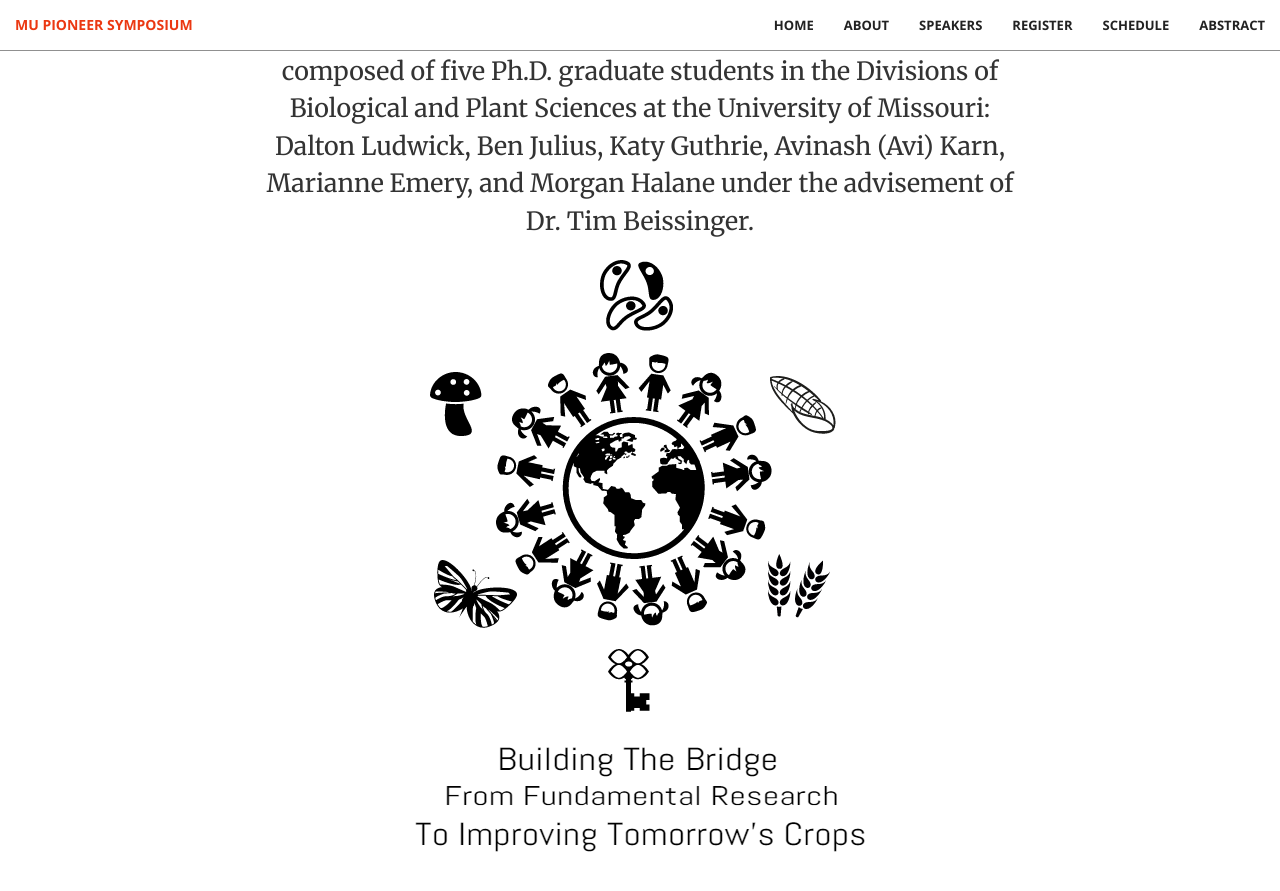
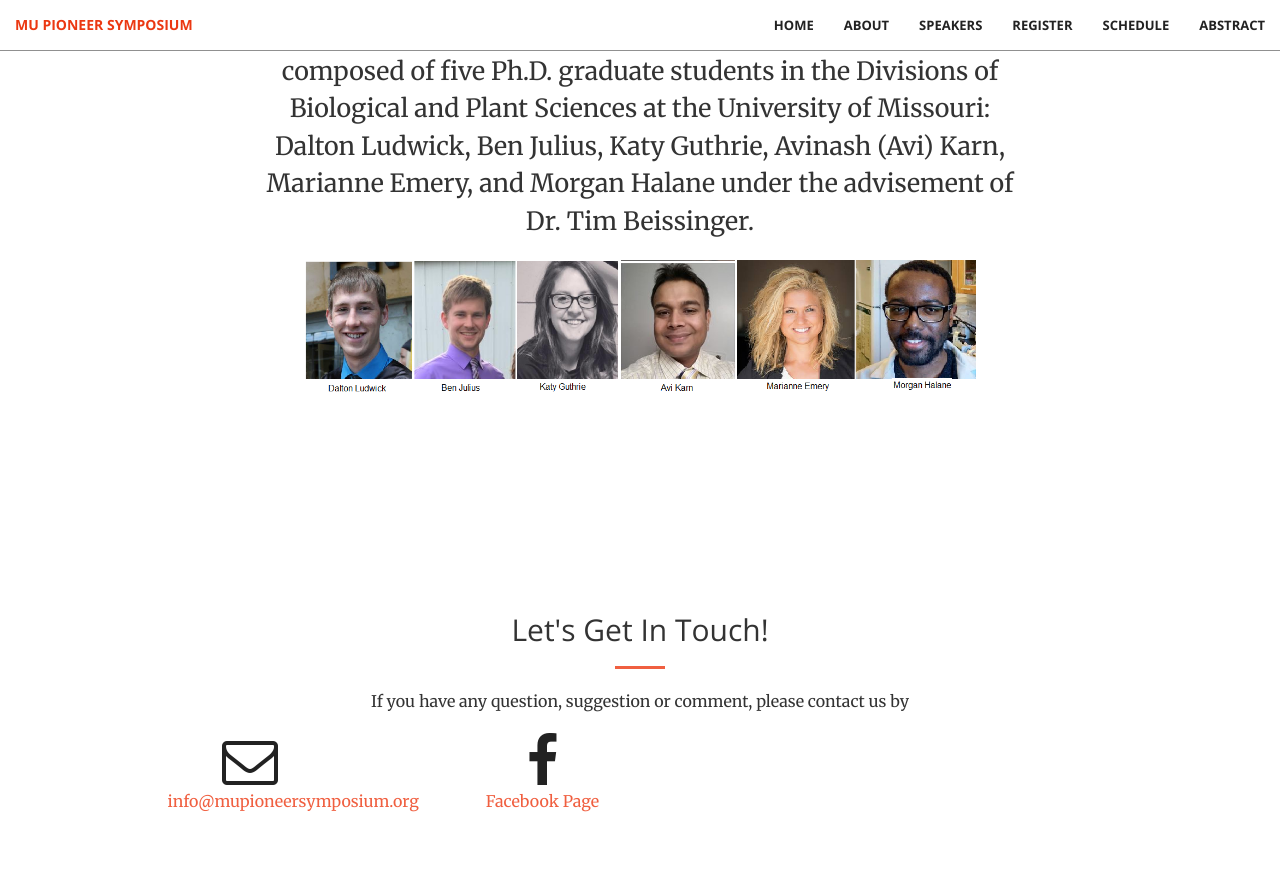
Before and after one commit to mupioneersymposium/mupioneersymposium.github.io, a Jekyll site: the page built from index.html, in a window 1280 px wide and 900 px high, scrolled down 2020 px. Shown: the top 891 px of the window. Built offline with Jekyll 4.4.1, drawn with Linux system fonts in a browser that asks for light colours.

Commit message:
Update about-brief.html

```diff
--- a/_includes/about-brief.html
+++ b/_includes/about-brief.html
@@ -10,7 +10,7 @@
 <p>The symposium welcomes all members of the scientific and surronding comminuties including, but not limited to, undergraduate students, graduate students, post-docs, technicians, high school students, and professors. Registration is free to all attendees. </p>
 <hr>
                 <p style="font-size:25px">The MU DuPont Pioneer Symposium Planning Committee is composed of five Ph.D. graduate students in the Divisions of Biological and Plant Sciences at the University of Missouri: Dalton Ludwick, Ben Julius, Katy Guthrie, Avinash (Avi) Karn, Marianne Emery, and Morgan Halane under the advisement of Dr. Tim Beissinger.</p>
-                <p><img src="/img/logo.png" alt="MU Pioneer Symposium Logo" style="max-width: 90%;"></p>
+                <p><img src="/img/group.png" style="max-width: 90%;"></p>
             </div>
         </div>
     </div>
```
